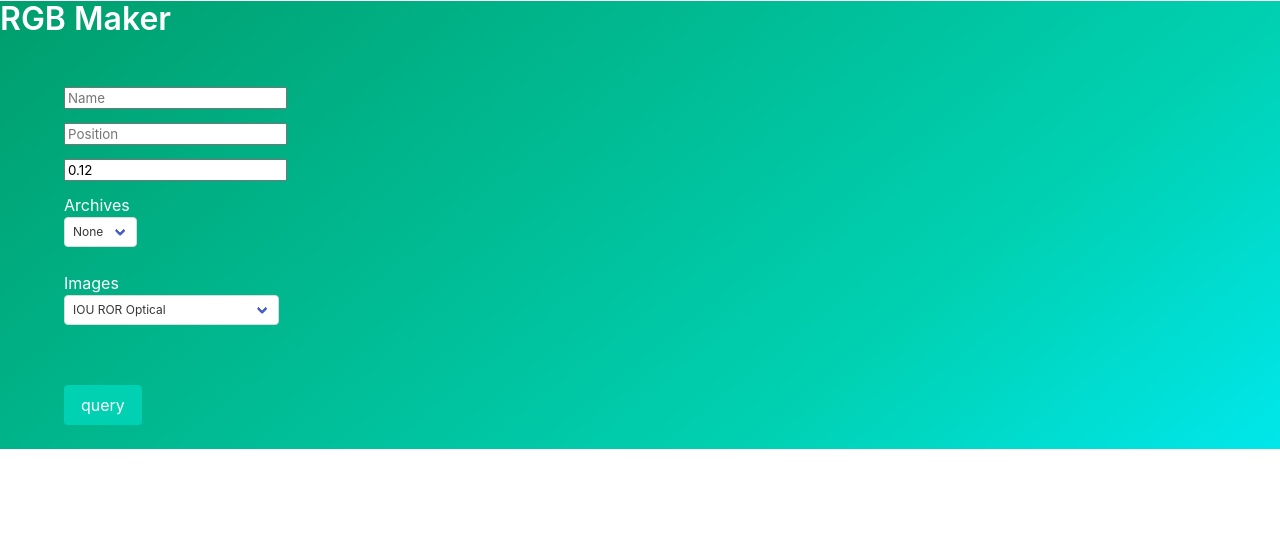
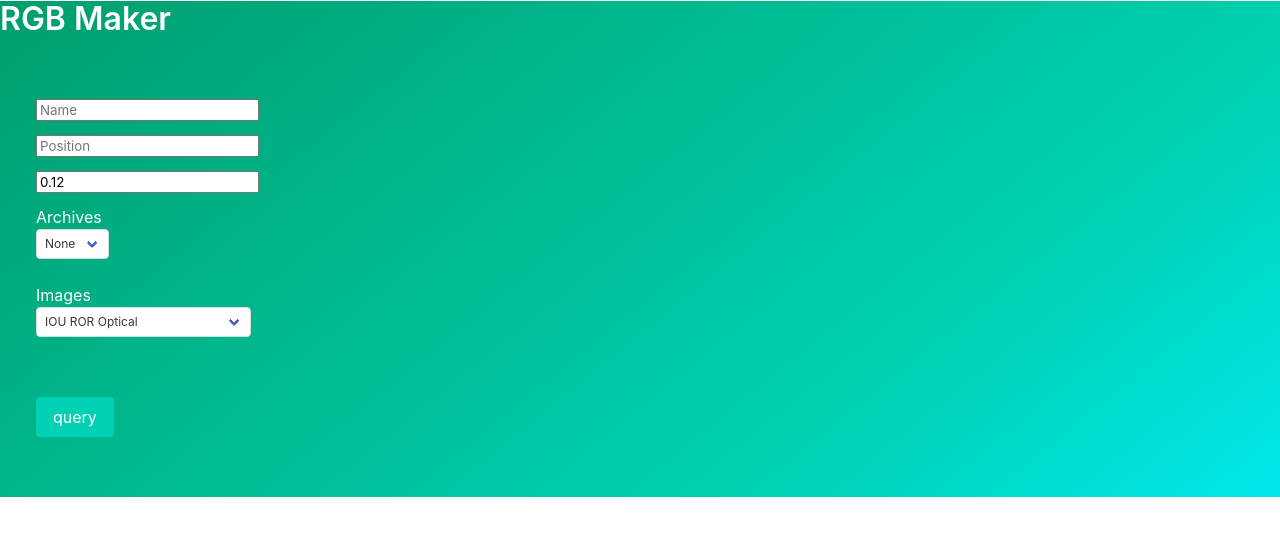
Before and after one commit to avialxee/rgbmaker-web, a Flask app: page /query in a window 1280 px wide. Shown: the part 70-606 px from the top of the page. Run offline with Flask 2, Linux system fonts and the light colour scheme; parts of the project's set-up code (start-up, migrations or seed data) failed here and were passed over; some libraries are stand-ins or nearby versions.

Commit message:
template changes

```diff
--- a/scripts/smv.py
+++ b/scripts/smv.py
@@ -341,7 +341,7 @@ def query (name="",position="",radius=float(0.12),archives=1,imagesopt=2) :
         leg2 = mpatches.Patch(color='magenta', label='TGSS')
         leg3 = mpatches.Patch(color='yellow', label='FIRST')
         leg4 = mpatches.Patch(color='grey', label='DSS2R')
-        print(leg4)
+
         ax2.legend(handles=[leg1,leg2,leg3,leg4], labelcolor='linecolor', framealpha=0.0,)
         ax2.autoscale(False)
 
--- a/templates/base.html
+++ b/templates/base.html
@@ -1,11 +1,13 @@
 <!DOCTYPE html>
 <html lang="en">
   <head>
+    <link rel="shortcut icon" type="image/x-icon" href="{{url_for('static', filename='media/favicon.ico')}}">
     <meta charset="utf-8">
     <meta name="avialxee" content="sky-rad">
     <link rel="stylesheet" href="https://cdnjs.cloudflare.com/ajax/libs/bulma/0.6.2/css/bulma.min.css">
     <link rel="stylesheet" href="https://cdnjs.cloudflare.com/ajax/libs/font-awesome/4.7.0/css/font-awesome.min.css">
     <link rel="stylesheet" href="{{url_for('static', filename='css/style.css')}}">
+    <meta name="viewport" content="width=device-width, initial-scale=1">
   </head>
   <body>
     {% block body %}{% endblock %}
--- a/templates/query.html
+++ b/templates/query.html
@@ -7,8 +7,8 @@
 
 <section class="hero is-primary is-bold is-small">
     <p class="title ">RGB Maker</p>
-    <div class="hero-body">
-        <div class="container level">
+    <div class="hero-body column is-mobile">
+        <div class="column">
             <form class="">
 
                 <div class="field">
@@ -102,14 +102,15 @@
                 {% endwith %}
 
             </form>
-            <div id="skv-output " class="container level-item has-text-centered tile is-parent">
+        </div>
+        <div id="skv-output " class=" has-text-centered column">
 
-                <div id="skv-output-img" class="tile is-child">
-                </div>
+            <div id="skv-output-img" class="">
+            </div>
 
 
-            </div>
-</div></div>
+        </div>
+    </div>
 <article class="message is-dark tile">
     <div id="skv-output-status" class="message-body" style="display: None;">
 
```
Also changed, not shown: static/media/favicon.ico (added).
